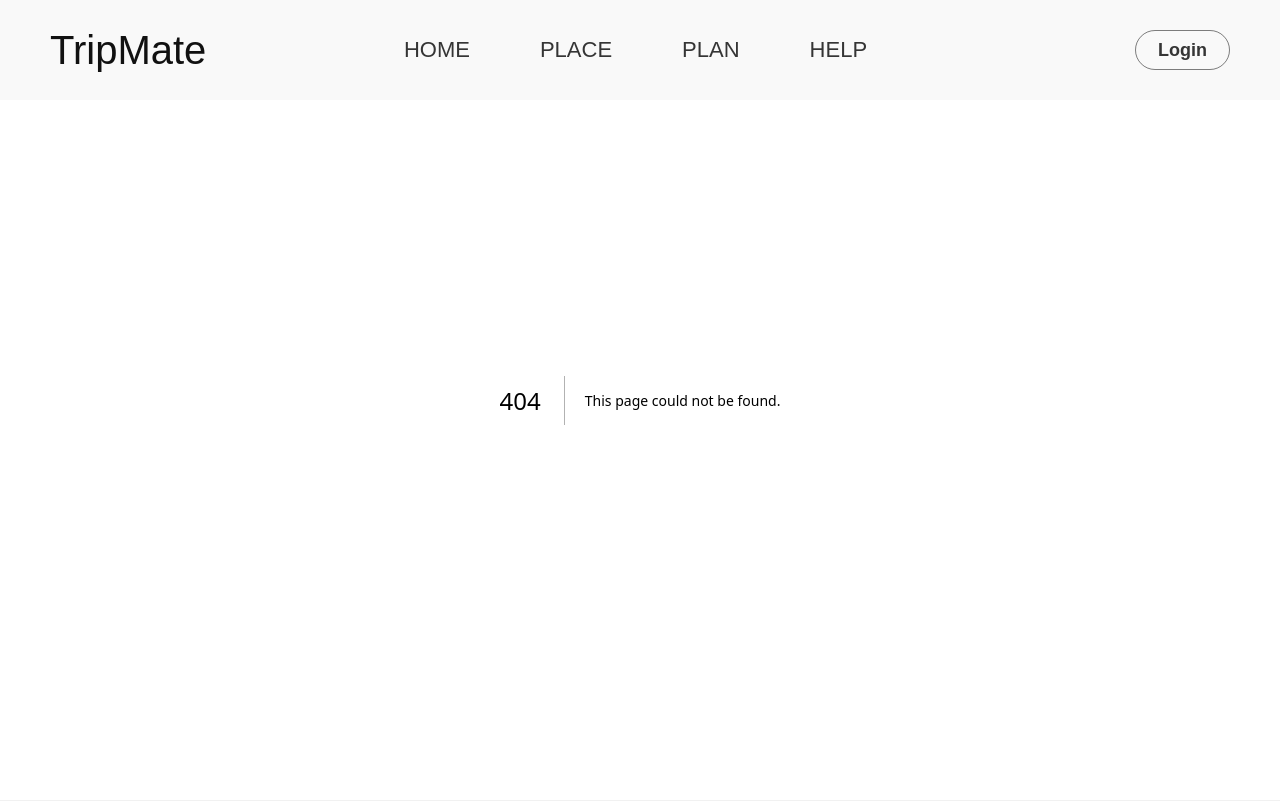
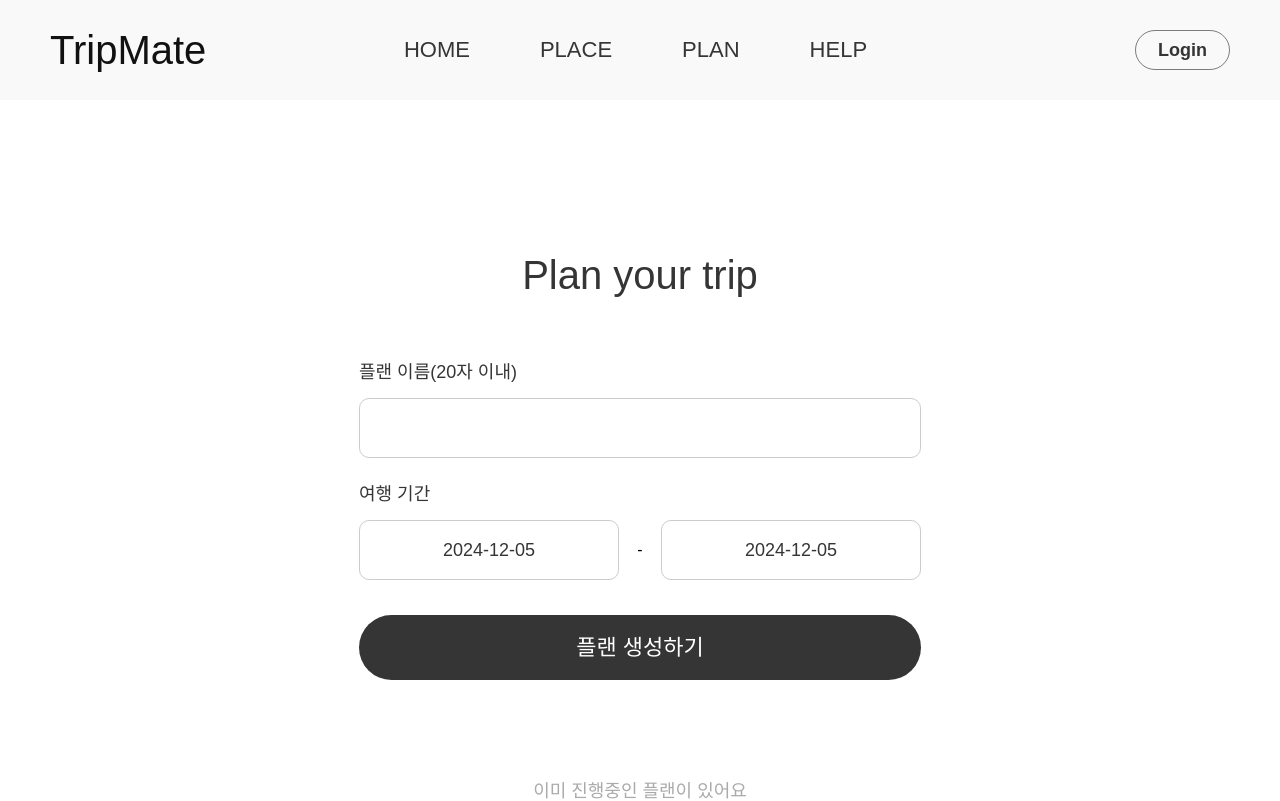
Before and after one commit to TrpMate/TripMate_FE, a Next.js app: page /plan in a window 1280 px wide. Before the commit this address had no page. Shown: the top 801 px of the page. Built offline with nearby package versions, Linux system fonts and the light colour scheme; a web font is replaced by a local one.

Commit message:
플랜 페이지 작성, 필요한 훅 작성

```diff
--- a/package.json
+++ b/package.json
@@ -18,9 +18,11 @@
     "axios": "^1.7.8",
     "class-variance-authority": "^0.7.0",
     "clsx": "^2.1.1",
+    "date-fns": "^4.1.0",
     "lucide-react": "^0.460.0",
     "next": "15.0.3",
     "react": "19.0.0-rc-66855b96-20241106",
+    "react-day-picker": "^9.5.0",
     "react-dom": "19.0.0-rc-66855b96-20241106",
     "react-hook-form": "^7.53.2",
     "swr": "^2.2.5",
--- /dev/null
+++ b/src/app/plan/_components/PlanButton.tsx
@@ -0,0 +1,22 @@
+type PlanButtonProps = {
+  bType?: "create";
+  title: string;
+};
+
+const PlanButton = ({ bType, title }: PlanButtonProps) => {
+  return (
+    <div
+      className={`w-full flex justify-center ${
+        bType === "create" ? "bg-[#353535]" : "bg-[#D0FF00]"
+      } rounded-[60px] py-[19px] cursor-pointer`}
+    >
+      <div className="flex items-center h-[27px]">
+        <p className="text-[22px] leading-none text-white font-medium">
+          {title}
+        </p>
+      </div>
+    </div>
+  );
+};
+
+export default PlanButton;
--- /dev/null
+++ b/src/app/plan/_components/PlanInProgressText.tsx
@@ -0,0 +1,13 @@
+const PlanInProgressText = () => {
+  return (
+    <div className="pt-[100px]">
+      <div className="flex items-center h-[22px]">
+        <p className="text-[#AAAAAA] text-[18px] leading-none font-medium">
+          이미 진행중인 플랜이 있어요
+        </p>
+      </div>
+    </div>
+  );
+};
+
+export default PlanInProgressText;
--- /dev/null
+++ b/src/app/plan/_components/PlanSubTitle.tsx
@@ -0,0 +1,20 @@
+type PlanSubTitleProps = {
+  cType?: string;
+  title: string;
+};
+
+const PlanSubTitle = ({ cType, title }: PlanSubTitleProps) => {
+  return (
+    <div
+      className={`flex items-center h-[22px] ${
+        cType === "title" ? "mb-[15px]" : "mb-0"
+      }`}
+    >
+      <p className="text-[#353535] text-[18px] leading-none font-medium">
+        {title}
+      </p>
+    </div>
+  );
+};
+
+export default PlanSubTitle;
--- /dev/null
+++ b/src/app/plan/_components/PlanTitle.tsx
@@ -0,0 +1,11 @@
+const PlanTitle = () => {
+  return (
+    <div className="flex items-center h-[50px]">
+      <p className="text-[40px] leading-none font-medium text-[#353535]">
+        Plan your trip
+      </p>
+    </div>
+  );
+};
+
+export default PlanTitle;
--- /dev/null
+++ b/src/app/plan/_components/planCreate/PlanCalendar.tsx
@@ -0,0 +1,67 @@
+import { useOnclickOutside } from '@/hooks/useOnClickOutSide'
+import { format } from 'date-fns'
+import { ko } from 'date-fns/locale'
+import { Dispatch, SetStateAction, useRef } from 'react'
+import { DateRange, DayPicker } from 'react-day-picker'
+import 'react-day-picker/dist/style.css'
+import { PlanDataTypes } from './PlanCreateContent'
+
+type PlanCalendarProps = {
+  selectedDate: PlanDataTypes
+  setSelectedDate: Dispatch<SetStateAction<PlanDataTypes>>
+  setIsOpen: (isOpen: boolean) => void
+}
+
+const PlanCalendar = ({ selectedDate, setSelectedDate, setIsOpen }: PlanCalendarProps) => {
+  const selectedDateObj1 = new Date(selectedDate.startDate)
+  const selectedDateObj2 = new Date(selectedDate.endDate)
+  const pickerRef = useRef<HTMLDivElement | null>(null)
+
+  useOnclickOutside(pickerRef, () => setIsOpen(false))
+
+  const css = `
+    .rdp-nav{
+      width:100%;
+      justify-content:space-between;
+    }
+    .rdp-month_caption {
+        justify-content:center;
+    }
+`
+
+  const handleRangeSelect = (range: DateRange | undefined) => {
+    if (range) {
+      const formattedStartDate = range.from ? format(range.from, 'yyyy-MM-dd') : ''
+      const formattedEndDate = range.to ? format(range.to, 'yyyy-MM-dd') : formattedStartDate
+
+      setSelectedDate((prev) => ({
+        ...prev,
+        startDate: formattedStartDate,
+        endDate: formattedEndDate,
+      }))
+    }
+  }
+
+  return (
+    <div
+      ref={pickerRef}
+      className="scale-[1.3] transform overflow-hidden rounded-2xl border bg-white"
+    >
+      <style>{css}</style>
+      <DayPicker
+        mode="range"
+        locale={ko}
+        showOutsideDays
+        selected={{
+          from: selectedDateObj1,
+          to: selectedDateObj2,
+        }}
+        disabled={{ before: new Date() }}
+        startMonth={new Date()}
+        onSelect={handleRangeSelect}
+      />
+    </div>
+  )
+}
+
+export default PlanCalendar
--- /dev/null
+++ b/src/app/plan/_components/planCreate/PlanCreateContent.tsx
@@ -0,0 +1,66 @@
+'use client'
+import { format } from 'date-fns'
+import { useState } from 'react'
+import PlanButton from '../PlanButton'
+import PlanDateSelect from './PlanDateSelect'
+import PlanInput from './PlanInput'
+
+export type PlanDataTypes = {
+  planTitle: string
+  startDate: string
+  endDate: string
+}
+
+const PlanCreateContent = () => {
+  const [isOpen, setIsOpen] = useState(false)
+  const [planData, setPlanData] = useState<PlanDataTypes>({
+    planTitle: '',
+    startDate: format(new Date(), 'yyyy-MM-dd'),
+    endDate: format(new Date(), 'yyyy-MM-dd'),
+  })
+
+  const handleCreatePlan = async () => {
+    if (planData.planTitle === '') {
+      alert('플랜 제목을 입력해주세요.')
+      return
+    }
+    if (planData.startDate === '') {
+      alert('시작 날짜를 선택해주세요.')
+      return
+    }
+    if (planData.endDate === '') {
+      alert('종료 날짜를 선택해주세요.')
+      return
+    }
+    try {
+      console.log('성공', planData)
+    } catch (error) {
+      console.log(error)
+    }
+  }
+
+  return (
+    <div className="mt-[61px] flex w-full flex-col items-center">
+      <div className="relative flex flex-col items-center">
+        <PlanInput
+          planTitle={planData.planTitle}
+          setPlanTitle={(planTitle) => setPlanData({ ...planData, planTitle })}
+        />
+        <PlanDateSelect
+          isOpen={isOpen}
+          setIsOpen={setIsOpen}
+          onClick={() => setIsOpen(true)}
+          selectedDate={planData}
+          setSelectedDate={setPlanData}
+        />
+      </div>
+      <div className="mt-[35px] w-[562px]">
+        <div onClick={handleCreatePlan}>
+          <PlanButton bType="create" title="플랜 생성하기" />
+        </div>
+      </div>
+    </div>
+  )
+}
+
+export default PlanCreateContent
--- /dev/null
+++ b/src/app/plan/_components/planCreate/PlanDateButton.tsx
@@ -0,0 +1,19 @@
+import PlanSubTitle from "../PlanSubTitle";
+
+type PlanDateButtonProps = {
+  onClick: () => void;
+  title: string;
+};
+
+const PlanDateButton = ({ onClick, title }: PlanDateButtonProps) => {
+  return (
+    <div
+      className="w-[260px] h-[60px] rounded-[10px] border border-[#CCCCCC] flex items-center justify-center cursor-pointer"
+      onClick={onClick}
+    >
+      <PlanSubTitle title={title} />
+    </div>
+  );
+};
+
+export default PlanDateButton;
--- /dev/null
+++ b/src/app/plan/_components/planCreate/PlanDateSelect.tsx
@@ -0,0 +1,43 @@
+import { Dispatch, SetStateAction } from "react";
+import PlanSubTitle from "../PlanSubTitle";
+import PlanCalendar from "./PlanCalendar";
+import { PlanDataTypes } from "./PlanCreateContent";
+import PlanDateButton from "./PlanDateButton";
+
+type PlanDateSelectProps = {
+  isOpen: boolean;
+  setIsOpen: (isOpen: boolean) => void;
+  selectedDate: PlanDataTypes;
+  setSelectedDate: Dispatch<SetStateAction<PlanDataTypes>>;
+  onClick: () => void;
+};
+
+const PlanDateSelect = ({
+  isOpen,
+  setIsOpen,
+  selectedDate,
+  setSelectedDate,
+  onClick,
+}: PlanDateSelectProps) => {
+  return (
+    <div className="w-full mt-[25px]">
+      <PlanSubTitle cType="title" title="여행 기간" />
+      <div className="w-full relative flex justify-between items-center">
+        <PlanDateButton onClick={onClick} title={selectedDate.startDate} />
+        <p>-</p>
+        <PlanDateButton onClick={onClick} title={selectedDate.endDate} />
+        {isOpen && (
+          <div className="w-full absolute top-[115px] flex justify-center items-center">
+            <PlanCalendar
+              selectedDate={selectedDate}
+              setSelectedDate={setSelectedDate}
+              setIsOpen={setIsOpen}
+            />
+          </div>
+        )}
+      </div>
+    </div>
+  );
+};
+
+export default PlanDateSelect;
--- /dev/null
+++ b/src/app/plan/_components/planCreate/PlanInput.tsx
@@ -0,0 +1,21 @@
+import PlanSubTitle from "../PlanSubTitle";
+
+type PlanInputProps = {
+  planTitle: string;
+  setPlanTitle: (planTitle: string) => void;
+};
+
+const PlanInput = ({ planTitle, setPlanTitle }: PlanInputProps) => {
+  return (
+    <div>
+      <PlanSubTitle cType="title" title="플랜 이름(20자 이내)" />
+      <input
+        value={planTitle}
+        onChange={(e) => setPlanTitle(e.target.value)}
+        className="pl-5 w-[562px] h-[60px] outline-none rounded-[10px] border border-[#CCCCCC]"
+      />
+    </div>
+  );
+};
+
+export default PlanInput;
--- /dev/null
+++ b/src/app/plan/page.tsx
@@ -0,0 +1,22 @@
+import Link from "next/link";
+import PlanButton from "./_components/PlanButton";
+import PlanCreateContent from "./_components/planCreate/PlanCreateContent";
+import PlanInProgressText from "./_components/PlanInProgressText";
+import PlanTitle from "./_components/PlanTitle";
+
+const PlanPage = () => {
+  return (
+    <div className="pt-[100px]">
+      <div className="pt-[150px] pb-[200px] w-full flex flex-col items-center justify-center">
+        <PlanTitle />
+        <PlanCreateContent />
+        <PlanInProgressText />
+        <Link href={"/"} className="w-[562px] mt-[22px]">
+          <PlanButton title="내 플랜 보러가기" />
+        </Link>
+      </div>
+    </div>
+  );
+};
+
+export default PlanPage;
--- /dev/null
+++ b/src/hooks/useOnClickOutSide.ts
@@ -0,0 +1,21 @@
+import { RefObject, useEffect } from "react";
+
+export function useOnclickOutside(
+  ref: RefObject<HTMLElement | null>,
+  handler: () => void
+) {
+  useEffect(() => {
+    const listener = (event: MouseEvent) => {
+      if (!ref.current || ref.current.contains(event.target as Node)) {
+        return;
+      }
+      handler();
+    };
+
+    document.addEventListener("mousedown", listener);
+
+    return () => {
+      document.removeEventListener("mousedown", listener);
+    };
+  }, [ref, handler]);
+}
```
Also changed, not shown: 1 other file (tests, documents, lock files or other folders).
